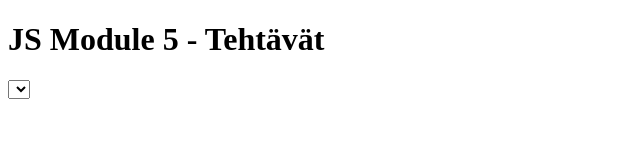
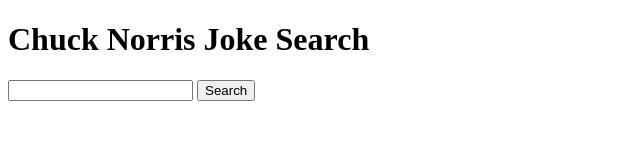
Before and after one commit to SergeiMaiorov/webdev, a plain HTML site: page js-tehtavat/js-mod05/m5_t6/6.html in a window 1280 px wide. Shown: the whole page, without its empty margins (0-640 px from the left). Drawn offline with Linux system fonts and the light colour scheme.

Commit message:
Työstän_JS-moduuli5_24112026_6

```diff
--- a/js-tehtavat/js-mod05/m5_t6/6.html
+++ b/js-tehtavat/js-mod05/m5_t6/6.html
@@ -1,15 +1,16 @@
 <!DOCTYPE html>
 <html lang="en">
-
 <head>
     <meta charset="UTF-8">
-    <title>JS Module 5 - Tehtävät</title>
+    <title>JS Module 5 - Task 6</title>
     <script src="6.js" defer></script>
 </head>
-
 <body>
-    <h1>JS Module 5 - Tehtävät</h1>
-    <select id="target"></select>
+    <h1>Chuck Norris Joke Search</h1>
+    <form id="joke-form">
+        <input id="query" name="q" type="text">
+        <input type="submit" value="Search">
+    </form>
+    <div id="results"></div>
 </body>
-
 </html>
```
